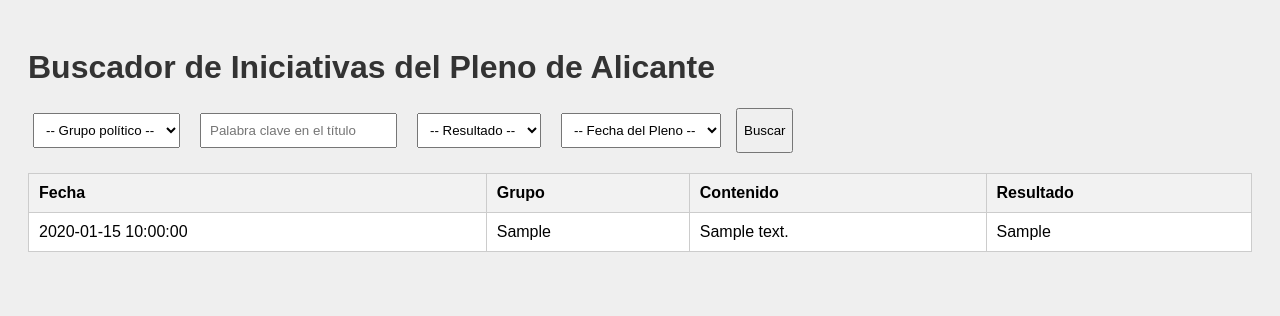
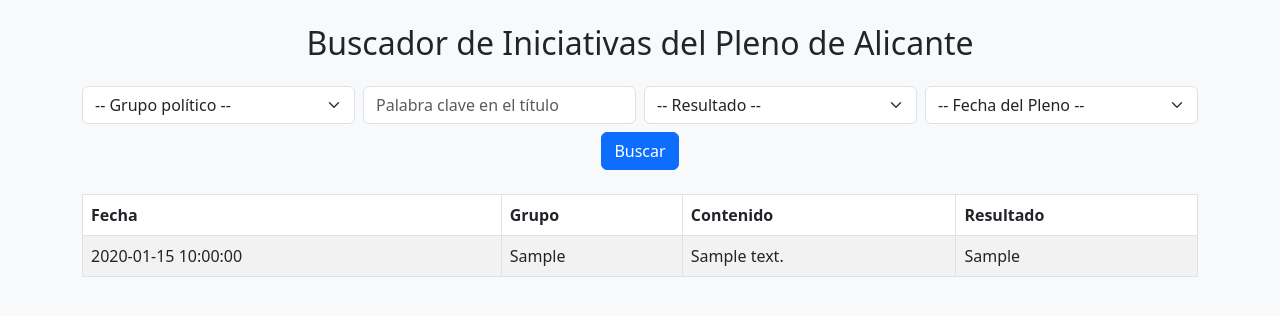
Before and after one commit to VoxAyto/Plenos, a Flask app: page / in a window 1280 px wide. Shown: the top 316 px of the page. Run offline with Flask 3, Linux system fonts and the light colour scheme; tables that the repository leaves empty hold one stand-in row (values such as "Sample post").

Commit message:
Add files via upload

```diff
--- a/templates/index.html
+++ b/templates/index.html
@@ -1,62 +1,67 @@
-<!DOCTYPE html>
+<!doctype html>
 <html lang="es">
   <head>
-    <meta charset="UTF-8">
-    <title>Buscador de Iniciativas del Pleno</title>
-    <style>
-        body { font-family: Arial, sans-serif; background-color: #efefef; padding: 20px; }
-        h1 { color: #333; }
-        table { width: 100%; border-collapse: collapse; margin-top: 20px; background: white; }
-        th, td { border: 1px solid #ccc; padding: 10px; text-align: left; }
-        th { background-color: #f2f2f2; }
-        input, select { padding: 8px; margin: 5px; }
-        form { display: flex; flex-wrap: wrap; gap: 10px; }
-        @media (max-width: 600px) {
-            form { flex-direction: column; }
-            table, thead, tbody, th, td, tr { font-size: 14px; }
-        }
-    </style>
+    <meta charset="utf-8">
+    <meta name="viewport" content="width=device-width, initial-scale=1">
+    <title>Buscador de Iniciativas del Pleno de Alicante</title>
+    <link href="https://cdn.jsdelivr.net/npm/bootstrap@5.3.0/dist/css/bootstrap.min.css" rel="stylesheet">
   </head>
-<body>
-<h1>Buscador de Iniciativas del Pleno de Alicante</h1>
-<form method="get">
-    <select name="grupo">
+  <body class="bg-light text-dark">
+    <div class="container py-4">
+      <h2 class="text-center mb-4">Buscador de Iniciativas del Pleno de Alicante</h2>
+      <form method="get" class="row g-2 mb-4">
+        <div class="col-md-3 col-6">
+          <select name="grupo" class="form-select">
             <option value="">-- Grupo político --</option>
             {% for g in grupos %}
-            <option value="{{ g }}" {% if request.args.get('grupo') == g %}selected{% endif %}>{{ g }}</option>
+              <option value="{{ g }}">{{ g }}</option>
             {% endfor %}
           </select>
-    <input type="text" name="titulo" placeholder="Palabra clave en el título" value="{{ request.args.get('titulo', '') }}">
-    <select name="resultado">
+        </div>
+        <div class="col-md-3 col-6">
+          <input type="text" name="titulo" class="form-control" placeholder="Palabra clave en el título">
+        </div>
+        <div class="col-md-3 col-6">
+          <select name="resultado" class="form-select">
             <option value="">-- Resultado --</option>
-        {% for r in resultados_opciones %}
-            <option value="{{ r['resultado'] }}" {% if request.args.get('resultado') == r['resultado'] %}selected{% endif %}>{{ r['resultado'] }}</option>
+            {% for r in resultados_filtro %}
+              <option value="{{ r }}">{{ r }}</option>
             {% endfor %}
           </select>
-    <select name="fecha">
+        </div>
+        <div class="col-md-3 col-6">
+          <select name="fecha" class="form-select">
             <option value="">-- Fecha del Pleno --</option>
             {% for f in fechas %}
-            <option value="{{ f }}" {% if request.args.get('fecha') == f %}selected{% endif %}>{{ f }}</option>
+              <option value="{{ f }}">{{ f }}</option>
             {% endfor %}
           </select>
-    <button type="submit">Buscar</button>
+        </div>
+        <div class="col-12 text-center">
+          <button type="submit" class="btn btn-primary">Buscar</button>
+        </div>
       </form>
 
-<table>
+      <table class="table table-striped table-bordered">
+        <thead>
           <tr>
             <th>Fecha</th>
             <th>Grupo</th>
             <th>Contenido</th>
             <th>Resultado</th>
           </tr>
-    {% for row in resultados %}
+        </thead>
+        <tbody>
+          {% for r in resultados %}
             <tr>
-        <td>{{ row["fecha"] }}</td>
-        <td>{{ row["grupo"] }}</td>
-        <td>{{ row["contenido"] }}</td>
-        <td>{{ row["resultado"] }}</td>
+              <td>{{ r['fecha'] }}</td>
+              <td>{{ r['grupo'] }}</td>
+              <td>{{ r['contenido'] }}</td>
+              <td>{{ r['resultado'] }}</td>
             </tr>
           {% endfor %}
+        </tbody>
       </table>
+    </div>
   </body>
 </html>
```
Lines whose indentation alone changed are shown as unchanged.
